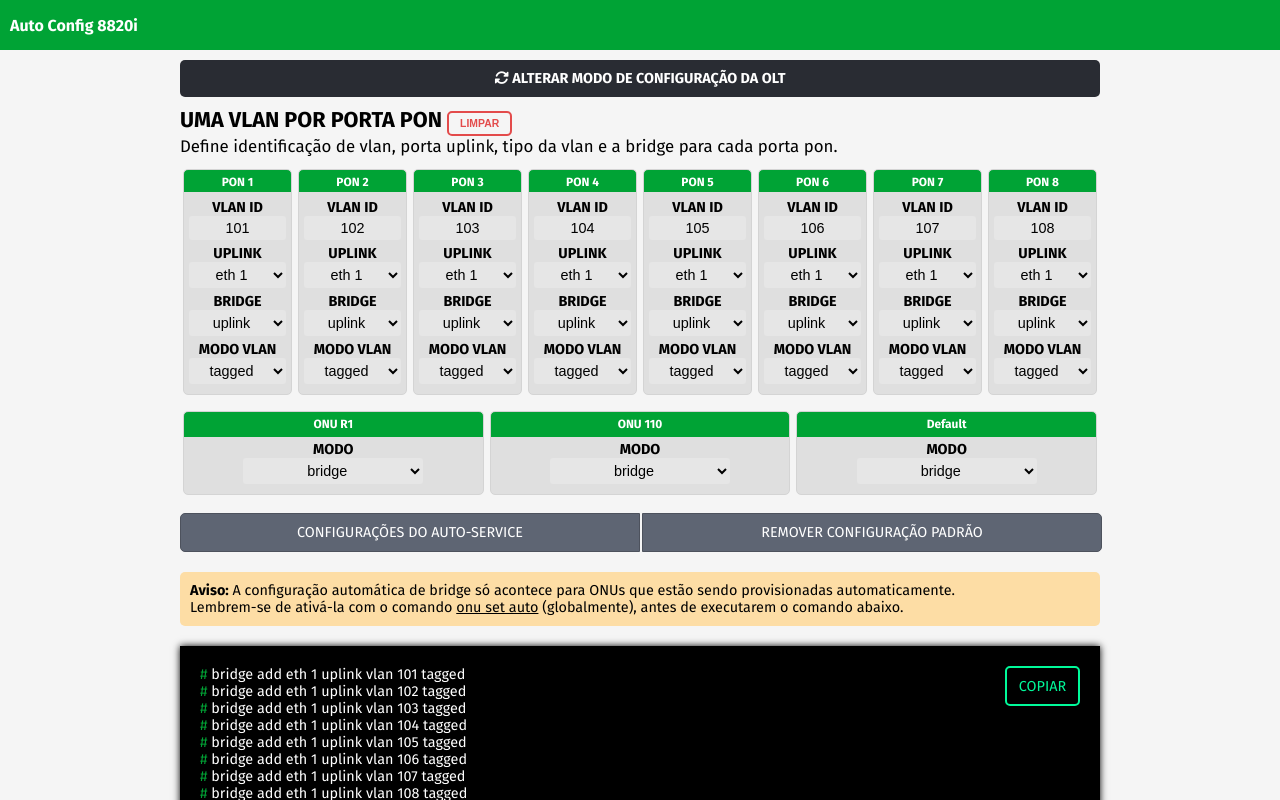
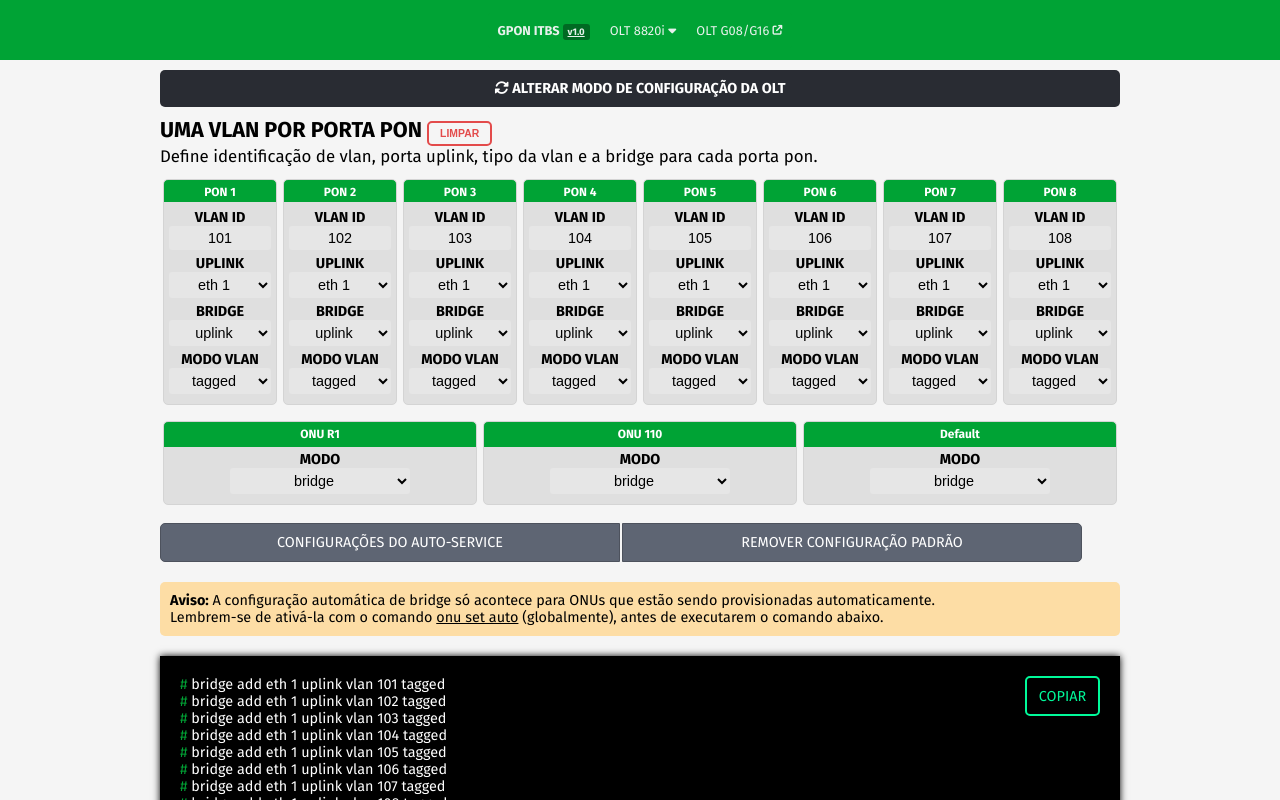
Before and after one commit to felipegcoutinho/Auto-Config-8820i, a React (Vite) app: page / in a window 1280 px wide. Shown: the top 800 px of the page. Built offline with nearby package versions, Linux system fonts and the light colour scheme.

Commit message:
header update

```diff
--- a/src/App.jsx
+++ b/src/App.jsx
@@ -17,16 +17,6 @@ export default function App() {
       [name]: value,
     });
   };
-
-  function teste1() {
-    const valores = document.querySelectorAll('input')
-
-    valores.forEach(function (item, array) {
-      if (item.value > 1000) {
-        alert('maior que 1000')
-      }
-    });
-  }
 
   const [buttonText, setButtonText] = React.useState('Copiar');
 
@@ -128,10 +118,6 @@ export default function App() {
     setTimeout(() => {
       setButtonText('Copiar');
     }, 2000);
-    // const btn1 = document.getElementById('btn1');
-    // if (btn1.innerText == 'Copiado') {
-    // alert('teste');
-    // }
   }
 
   function switchVisible() {
@@ -172,7 +158,6 @@ export default function App() {
               type="number"
               value={values.vlanpon1}
               onChange={handleChange}
-              onBlur={teste1}
               name="vlanpon1"
             />
             <label>Uplink </label>
@@ -214,7 +199,6 @@ export default function App() {
               type="number"
               value={values.vlanpon2}
               onChange={handleChange}
-              onBlur={teste1}
               name="vlanpon2"
             />
             <label>Uplink </label>
@@ -256,7 +240,6 @@ export default function App() {
               type="number"
               value={values.vlanpon3}
               onChange={handleChange}
-              onBlur={teste1}
               name="vlanpon3"
             />
             <label>Uplink </label>
--- a/src/header.jsx
+++ b/src/header.jsx
@@ -3,10 +3,19 @@ import './style.css';
 
 export default function header() {
   return (
-    <nav className="navbar">
-      <a href="./" className="logo">
-        Auto Config 8820i
-      </a>
-    </nav>
+    <div className="container">
+      <nav className="menu">
+        <ul>
+          <li><a className="title" href="https://github.com/felipegcoutinho">GPON ITBS <span className="version">v1.0</span></a></li>
+          <li><a href="#">OLT 8820i <i className="fa-solid fa-caret-down"></i></a>
+            <ul>
+              <li><a href="https://backend.intelbras.com/sites/default/files/2021-07/Manual_OLT_8820_I_02-21.pdf"><i className="fa-solid fa-caret-right"></i> Manual</a></li>
+              <li><a href="https://backend.intelbras.com/sites/default/files/2021-01/Guia_OLT_8820_I_portugues_01-20_site.pdf"><i className="fa-solid fa-caret-right"></i> Guia</a></li>
+            </ul>
+          </li>
+          <li><a href="#" rel="noopener noreferrer">OLT G08/G16 <i className="fa-solid fa-sm fa-arrow-up-right-from-square"></i></a></li>
+        </ul>
+      </nav >
+    </div >
   );
 }
--- a/src/style.css
+++ b/src/style.css
@@ -4,15 +4,19 @@
 :root {
   --main-color: #00a335;
   --secondary-color: #5e6573;
+  --cor-fundo: #00A335;
+  --cor-hover: #006a23;
+  --cor-fundo-hover: #003c14;
+  --cor-primaria: #e7f1ec;
 }
 
 * {
-  padding: 0;
-  margin: 0;
-  vertical-align: baseline;
-  list-style: none;
   border: none;
   box-sizing: border-box;
+  list-style: none;
+  margin: 0;
+  padding: 0;
+  vertical-align: baseline;
 }
 
 body {
@@ -27,8 +31,8 @@ body {
 }
 
 a {
+  color: white;
   text-decoration: none;
-  color: white;
 }
 
 /* Remover setas do input */
@@ -40,13 +44,13 @@ input::-webkit-inner-spin-button {
 
 input,
 select {
+  background-color: #e6e6e6;
   border-radius: 3px;
+  font-size: 0.9rem;
+  margin-bottom: 5px;
+  padding: 4px 0;
+  text-align: center;
   width: 100%;
-  text-align: center;
-  padding: 4px 0;
-  background-color: #e6e6e6;
-  margin-bottom: 5px;
-  font-size: 0.9rem;
 }
 
 input:focus-visible,
@@ -59,8 +63,8 @@ span {
 }
 
 h5 {
+  color: white;
   margin-bottom: 10px;
-  color: white;
 }
 
 h3 {
@@ -68,56 +72,101 @@ h3 {
 }
 
 /* HEADER SETTINGS */
-
-.navbar {
-  width: 100%;
-  height: 50px;
-  background-color: var(--main-color);
+.container {
+  align-items: center;
+  background-color: #00A335;
   display: flex;
-  justify-content: space-between;
-  align-items: center;
+  height: 60px;
+  justify-content: center;
 }
 
-.logo {
-  display: inline-block;
-  font-weight: bold;
+.title {
+  font-weight: 900;
+}
+.version {
+  background-color: var(--cor-hover);
+  border-radius: 3px;
+  font-size: 0.6rem;
+  padding: 2px 5px;
 }
 
-.navbar a {
-  color: white;
+.menu ul {
+  background-color: var(--cor-fundo);
+  border-radius: 3px;
+  font-size: 0.8rem;
+  list-style-type: none;
+  padding: 0;
+  text-align: center;
+}
+
+.menu ul li {
+  display: inline;
+  position: relative;
+}
+
+.menu ul li a {
+  border-radius: 3px;
+  color: var(--cor-primaria);
+  display: inline-block;
+  padding: 10px;
   text-decoration: none;
-  padding-left: 10px;
+  transition: background .3s;
+}
+
+.menu ul li a:hover {
+  background-color: var(--cor-hover);
+}
+
+/*sub menu*/
+.menu ul ul {
+  background-color: var(--cor-fundo-hover);
+  display: none;
+  left: 0;
+  margin-top: 1px;
+  position: absolute;
+}
+
+.menu ul li:hover ul {
+  display: block;
+}
+
+.menu ul ul {
+  width: 100px
+}
+
+.menu ul ul li a {
+  display: block;
 }
 
 /* MAIN SETTINGS */
 
 #main {
+  align-items: center;
   display: flex;
   flex-direction: column;
-  align-items: center;
 }
 
 .main-container {
-  width: 920px;
   font-size: 0.9rem;
+  width: 960px;
 }
 
 .pon-container {
   display: flex;
+  justify-content: center;
   margin: 10px 0;
   text-transform: uppercase;
-  justify-content: center;
 }
 
 .pon-config {
+  align-items: center;
+  background: linear-gradient(to bottom, var(--main-color) 10%, #dfdfdf 0%);
+  border: 1px solid #d4d4d4;
+  border-radius: 5px;
   display: flex;
   flex-direction: column;
-  align-items: center;
   margin: 3px;
   padding: 5px;
-  border-radius: 5px;
-  border: 1px solid #d4d4d4;
-  background: linear-gradient(to bottom, var(--main-color) 10%, #dfdfdf 0%);
 }
 
 .pon-config>label {
@@ -135,15 +184,15 @@ h3 {
 }
 
 .cpe-modes {
+  align-items: center;
+  background: linear-gradient(to bottom, var(--main-color) 30%, #dfdfdf 0%);
+  border: 1px solid #d4d4d4;
+  border-radius: 5px;
   display: flex;
   flex-direction: column;
-  align-items: center;
-  width: 100%;
   margin: 3px;
   padding: 5px;
-  border-radius: 5px;
-  border: 1px solid #d4d4d4;
-  background: linear-gradient(to bottom, var(--main-color) 30%, #dfdfdf 0%);
+  width: 100%;
 }
 
 .cpe-container-uma-vlan>.cpe-modes {
@@ -156,25 +205,25 @@ h3 {
 }
 
 .cpe-modes>label {
+  font-weight: bold;
   text-transform: uppercase;
-  font-weight: bold;
 }
 
 .tabs-container {
+  color: white;
+  cursor: pointer;
   display: flex;
   margin-top: 15px;
   text-align: center;
-  color: white;
-  cursor: pointer;
   text-transform: uppercase;
 }
 
 .config-auto-service {
   background-color: var(--secondary-color);
+  border: 1px solid #4d525d;
+  border-radius: 5px 0 0 5px;
   padding: 10px;
   width: calc(920px / 2);
-  border-radius: 5px 0 0 5px;
-  border: 1px solid #4d525d;
 }
 
 .config-auto-service:active {
@@ -184,11 +233,11 @@ h3 {
 
 .remove-auto-service {
   background-color: var(--secondary-color);
+  border: 1px solid #4d525d;
+  border-radius: 0 5px 5px 0;
   margin-left: 2px;
   padding: 10px;
   width: calc(920px / 2);
-  border-radius: 0 5px 5px 0;
-  border: 1px solid #4d525d;
 }
 
 .remove-auto-service:active {
@@ -197,31 +246,31 @@ h3 {
 }
 
 .commands {
+  background-color: black;
+  box-shadow: 0 0 0.5em black;
+  color: white;
   display: flex;
+  justify-content: space-between;
   margin: 20px 0;
-  background-color: black;
-  color: white;
   padding: 20px;
-  box-shadow: 0 0 0.5em black;
-  justify-content: space-between;
 }
 
 .commands>div p:before {
+  color: var(--main-color);
   content: '# ';
-  color: var(--main-color);
 }
 
 .copybutton {
+  align-items: center;
+  border: 2px solid mediumspringgreen;
+  border-radius: 5px;
+  color: mediumspringgreen;
+  cursor: pointer;
   display: flex;
   height: 40px;
-  width: 75px;
-  border: 2px solid mediumspringgreen;
-  border-radius: 5px;
-  cursor: pointer;
-  color: mediumspringgreen;
-  align-items: center;
   justify-content: center;
   text-transform: uppercase;
+  width: 75px;
 }
 
 .copybutton:active {
@@ -235,27 +284,27 @@ h3 {
 
 .button-container {
   background-color: #292c33;
-  padding: 10px;
-  margin: 10px 0;
   border-radius: 5px;
   color: white;
+  cursor: pointer;
+  font-weight: bold;
+  margin: 10px 0;
+  padding: 10px;
   text-align: center;
-  cursor: pointer;
   text-transform: uppercase;
-  font-weight: bold;
 }
 
 .reset {
+  background-color: transparent;
   border: 2px solid #e34b4b;
+  border-radius: 5px;
   color: #e34b4b;
-  background-color: transparent;
-  border-radius: 5px;
   cursor: pointer;
+  font-size: 0.65rem;
+  font-weight: bold;
   height: 25px;
+  text-transform: uppercase;
   width: 65px;
-  font-weight: bold;
-  text-transform: uppercase;
-  font-size: 0.65rem;
 }
 
 .reset:active {
@@ -265,7 +314,7 @@ h3 {
 
 .warning {
   background-color: #fddda5;
+  border-radius: 5px;
+  margin-top: 20px;
   padding: 10px;
-  margin-top: 20px;
-  border-radius: 5px;
 }
```
